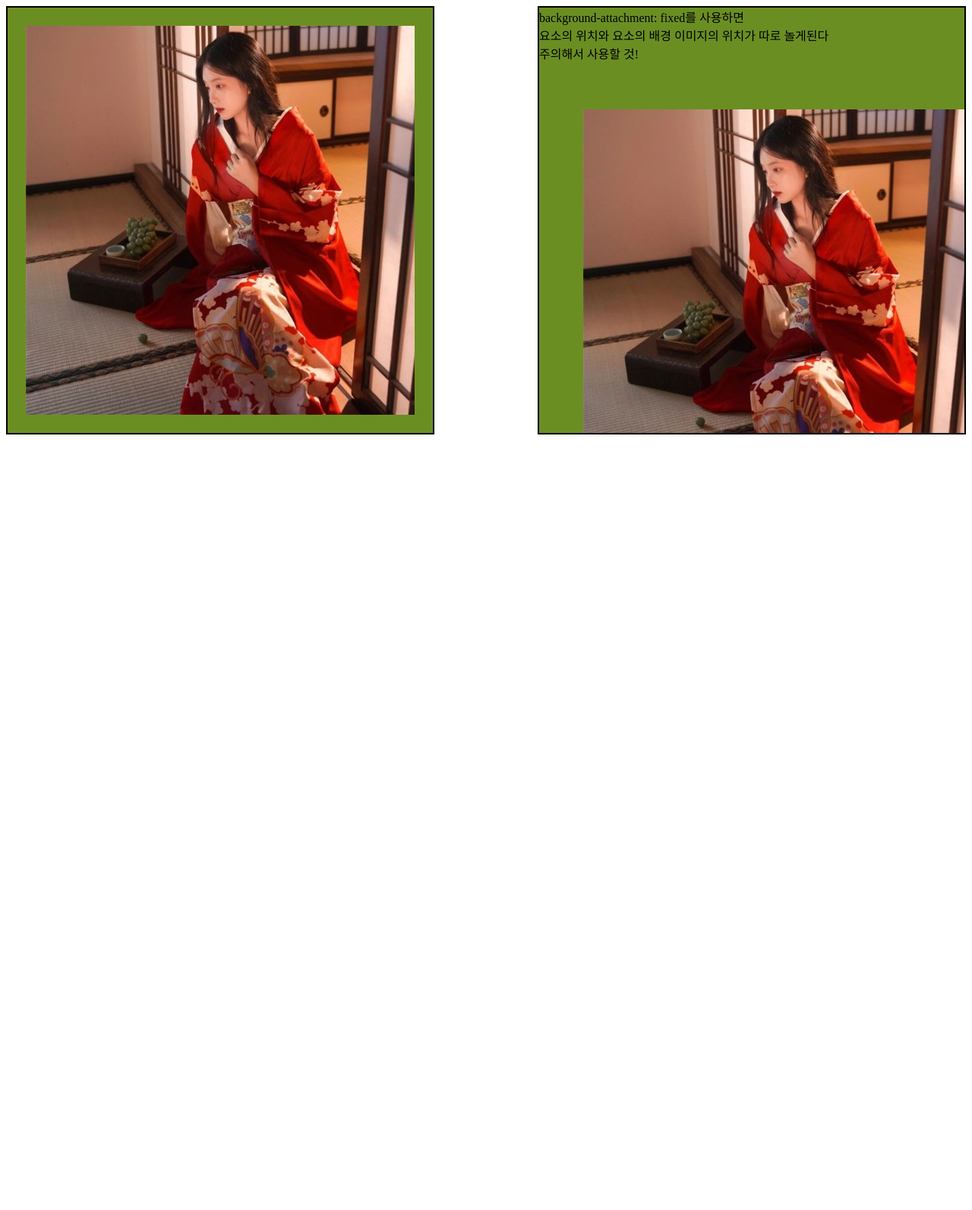
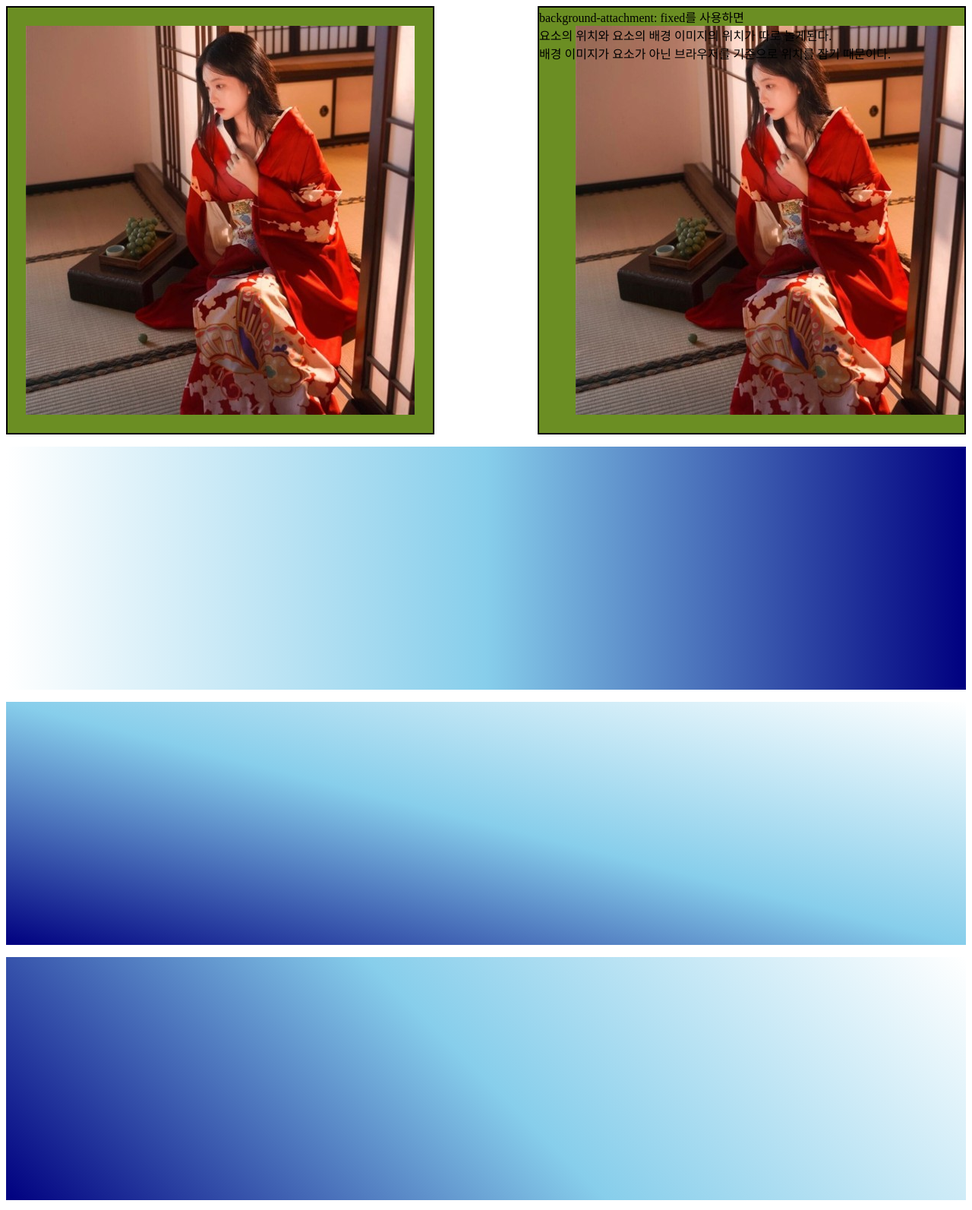
Before and after one commit to HamsterPunch/open_book, a plain HTML site: page css/background_related/background.html in a window 1280 px wide. Shown: the top 1593 px of the page at 76% size. Before the commit the page ends 800 px from the top, so only its background shows below. Drawn offline with Linux system fonts and the light colour scheme.

Commit message:
css updated

```diff
--- a/css/background_related/background.html
+++ b/css/background_related/background.html
@@ -7,16 +7,27 @@
                 height: 560px;
                 border: 2px solid black;
             }
+            .basic2 {
+                width: 100%;
+                height: 320px;
+            }
         </style>
     </head>
     <body>
-        <div class="basic" style="background: olivedrab url('../../resource/kimono.jpeg') no-repeat center center; float: left;"></div>
+        <div class="basic" style="background: olivedrab url('../../resource/kimono.jpeg') no-repeat center center; float: left; margin-bottom: 16px;"></div>
         <div class="basic" style="background: olivedrab url('../../resource/kimono.jpeg') no-repeat right center fixed; float: right;">
             background-attachment: fixed를 사용하면<br>
-            요소의 위치와 요소의 배경 이미지의 위치가 따로 놀게된다<br>
-            주의해서 사용할 것!
+            요소의 위치와 요소의 배경 이미지의 위치가 따로 놀게된다.<br>
+            배경 이미지가 요소가 아닌 브라우저를 기준으로 위치를 잡기 때문이다.
         </div>
 
+        <div class="basic2" style="background: linear-gradient(to right, white, skyblue, navy); clear: both; margin-bottom: 16px;"></div>
+        <div class="basic2" style="background: linear-gradient(to bottom left, white, skyblue, navy); margin-bottom: 16px;"></div>
+        <div class="basic2" style="background: linear-gradient(225deg, white, skyblue, navy); margin-bottom: 16px;"></div>
 
+        <div class="basic2" style="background: repeating-linear-gradient(150deg, white 20%, navy 40%); margin-bottom: 16px"></div>
+
+        <div class="basic2" style="background: radial-gradient(white, skyblue, navy); margin-bottom: 16px;"></div>
+        <div class="basic2" style="background: radial-gradient(circle, white, skyblue, navy); margin-bottom: 16px;"></div>
     </body>
 </html>
```
Also changed, not shown: css/shadow_related/box_shadow.html (added), css/shadow_related/text_shadow.html (added).
